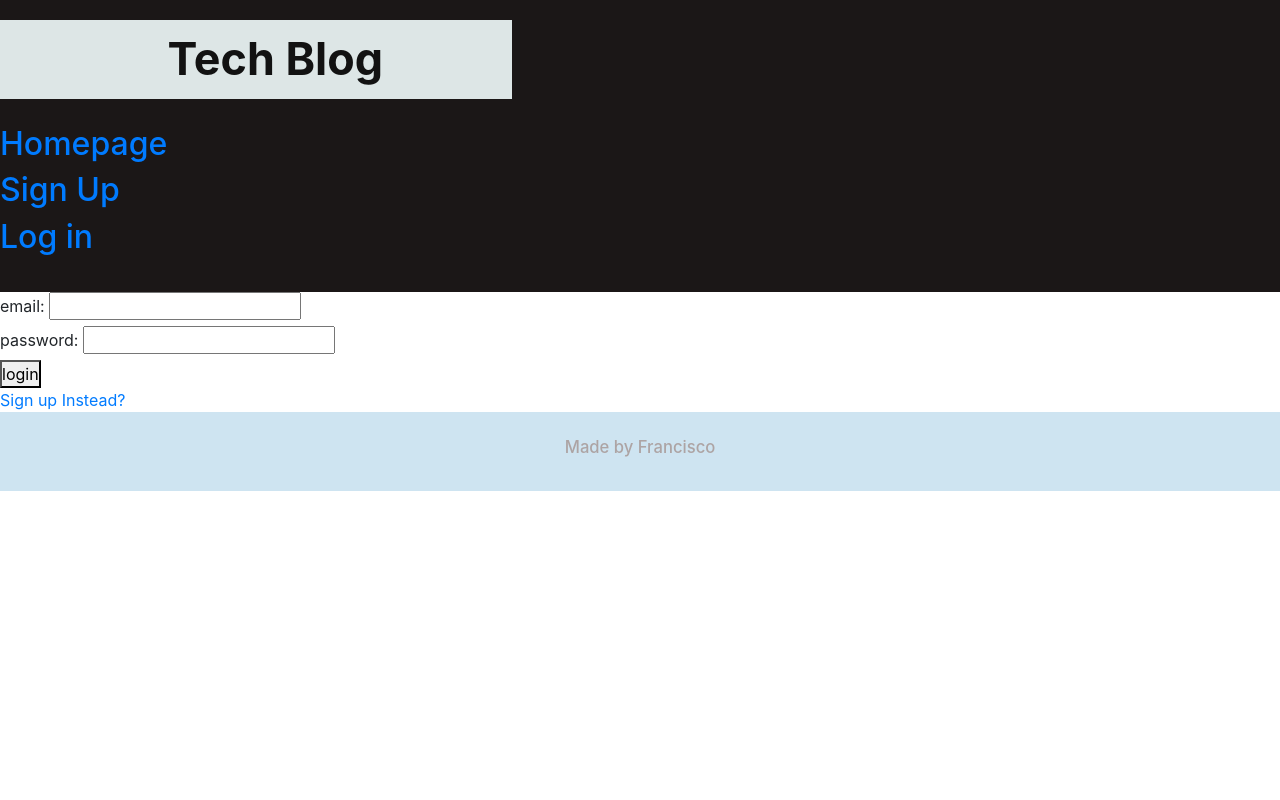
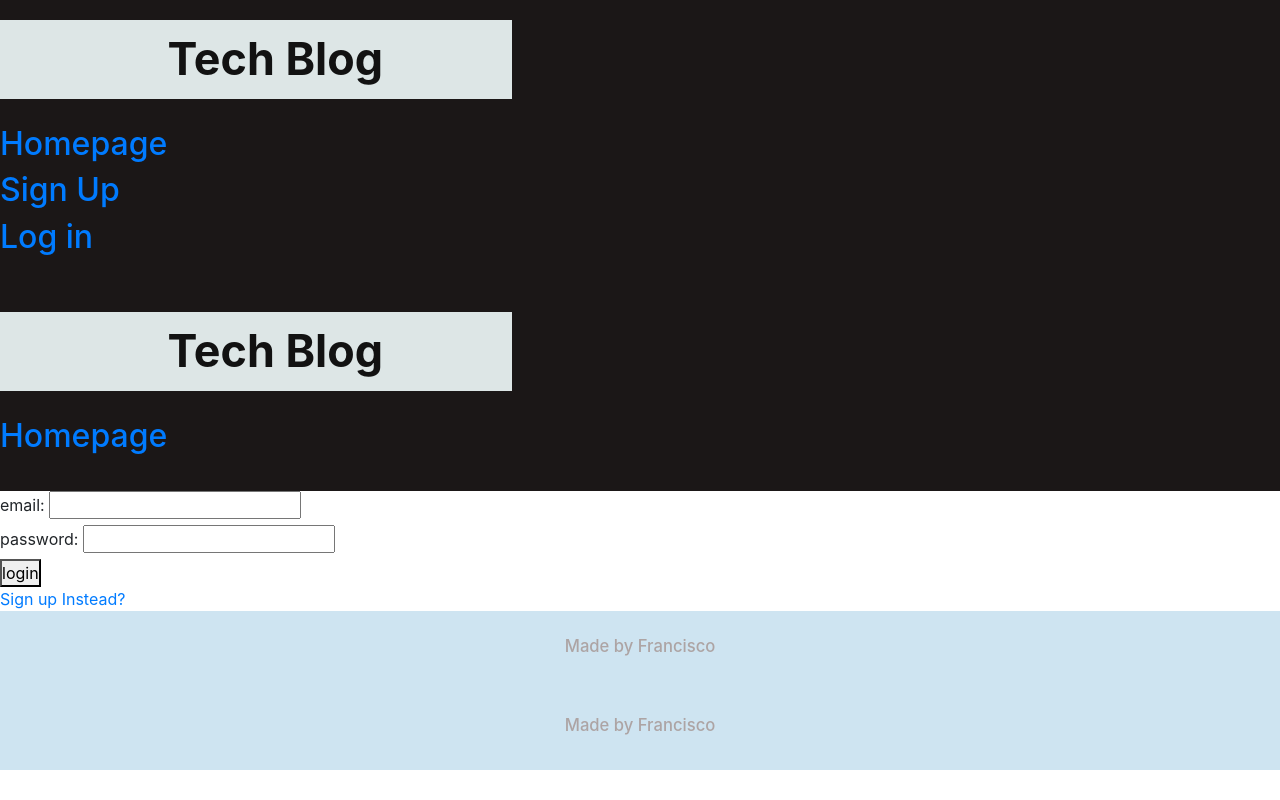
Before and after one commit to PanchoPuma/CMS-style-tech-blog, a Node server app: page /login in a window 1280 px wide. Run offline with Node 20, Linux system fonts and the light colour scheme; some libraries are stand-ins or nearby versions.

Commit message:
fixing handlebars

```diff
--- a/views/login.handlebars
+++ b/views/login.handlebars
@@ -1,3 +1,32 @@
+<!DOCTYPE html>
+<html lang="en">
+
+<head>
+  <meta charset="UTF-8">
+  <meta name="viewport" content="width=device-width, initial-scale=1.0">
+  <title>Tech Blog</title>
+  <link rel="stylesheet" href="./stylesheets/style.css">
+  <link rel="stylesheet" href="https://stackpath.bootstrapcdn.com/bootstrap/4.3.1/css/bootstrap.min.css"
+    integrity="sha384-ggOyR0iXCbMQv3Xipma34MD+dH/1fQ784/j6cY/iJTQUOhcWr7x9JvoRxT2MZw1T" crossorigin="anonymous">
+</head>
+
+<header>
+  <ul>
+    <h1>
+      Tech Blog
+    </h1>
+    <nav>
+      <h2>
+        <span>
+          <a href="/">Homepage</a>
+        </span>
+      </h2>
+
+    </nav>
+</header>
+
+<body>
+
   <form>
     <div>
       <label for="email-login">email:</label>
@@ -15,3 +44,16 @@
   <a href="/signup">Sign up Instead?</a>
 
   <script src="/javascript/login.js"></script>
+
+</body>
+
+<footer>
+  <h4> Made by Francisco </h4>
+</footer>
+
+<script src="/javascript/logout.js"></script>
+{{!-- {{/if}} --}}
+<script src="/javascript/login.js"></script>
+<script src="/javascript/signup.js"></script>
+
+</html>
```
Also changed, not shown: views/layouts/main.handlebars (+8 -5 lines). Lines whose indentation alone changed are shown as unchanged.
